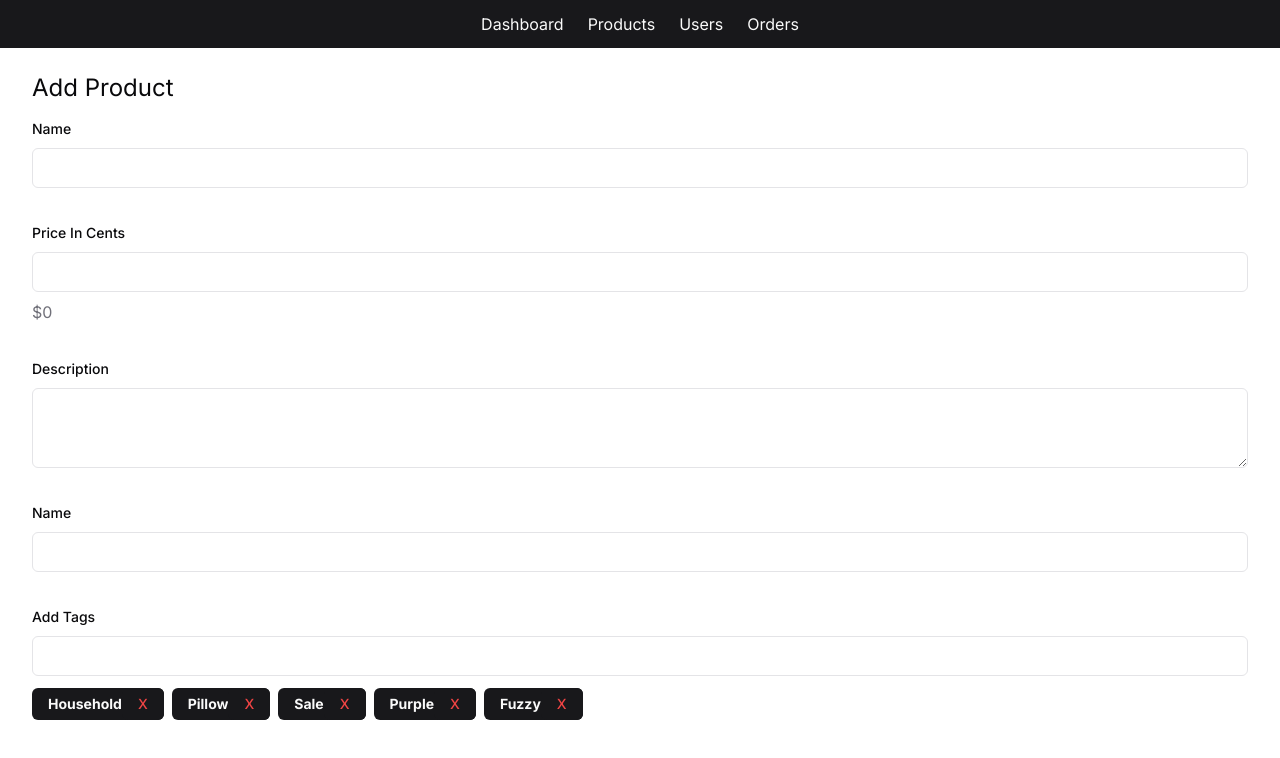
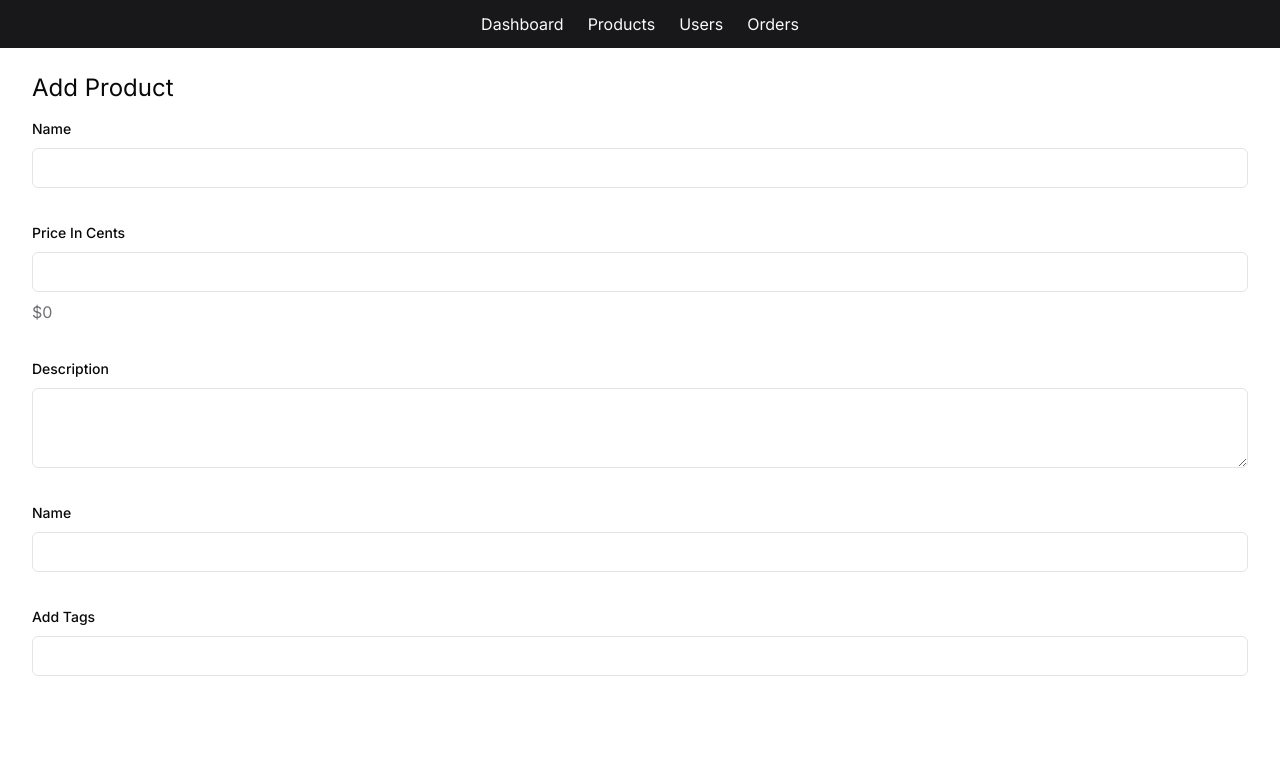
Before and after one commit to jrbarnhart/mock-web-store, a Next.js app: page /admin/products/add in a window 1280 px wide. Shown: the top 758 px of the page. Built offline with nearby package versions, Linux system fonts and the light colour scheme.

Commit message:
Add tag string to state on enter if unique

```diff
--- a/components/admin/AddProductForm.tsx
+++ b/components/admin/AddProductForm.tsx
@@ -1,6 +1,6 @@
 "use client";
 
-import { SetStateAction, useState } from "react";
+import { useRef, SetStateAction, useState } from "react";
 import { Input } from "../ui/input";
 import { Label } from "../ui/label";
 import { formatCurrency } from "@/lib/formatters";
@@ -9,13 +9,7 @@ import { Button } from "../ui/button";
 
 export function AddProductForm() {
   const [priceInCents, setPriceInCents] = useState<number>();
-  const [tags, setTags] = useState<string[]>([
-    "household",
-    "pillow",
-    "sale",
-    "purple",
-    "fuzzy",
-  ]);
+  const [tags, setTags] = useState<string[]>([]);
 
   return (
     <form className="space-y-8">
@@ -57,10 +51,34 @@ function TagSelection({
   tags: string[];
   setTags: React.Dispatch<SetStateAction<string[]>>;
 }) {
+  const inputRef = useRef<HTMLInputElement | null>(null);
+
+  function handleKeyDown(event: React.KeyboardEvent) {
+    if (event.key === "Enter") {
+      handleEnterKeyPress();
+    }
+  }
+
+  function handleEnterKeyPress() {
+    if (!inputRef.current) {
+      return;
+    }
+    const newTag = inputRef.current.value.toLowerCase().trim();
+    if (newTag !== "" && !tags.includes(newTag)) {
+      setTags((prev) => [...prev, newTag]);
+      inputRef.current.value = "";
+    }
+  }
+
   return (
     <div className="space-y-2">
       <Label htmlFor="add-tag">Add Tags</Label>
-      <Input type="text" id="add-tag" />
+      <Input
+        type="text"
+        id="add-tag"
+        ref={inputRef}
+        onKeyDown={handleKeyDown}
+      />
       <div className="flex flex-wrap gap-2 pt-1 text-sm font-bold">
         {tags.map((tag, index) => {
           return (
```
